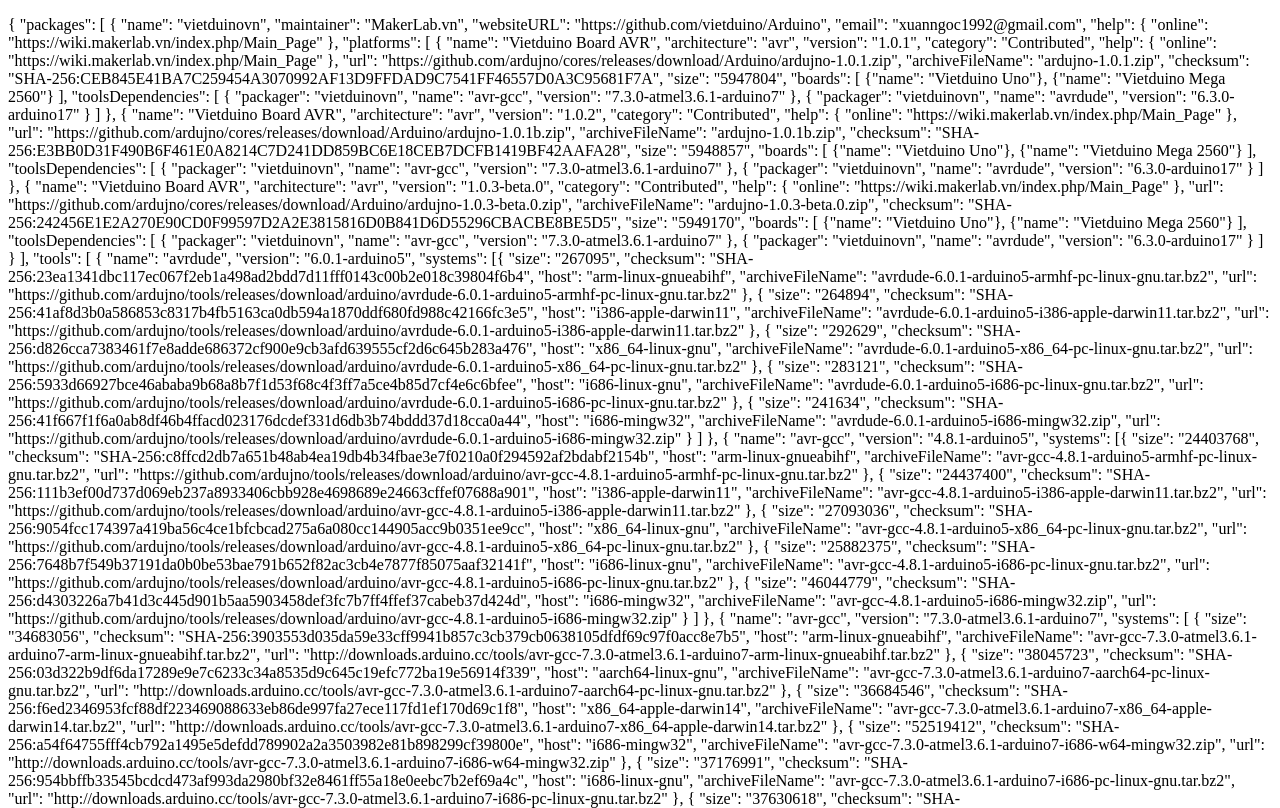
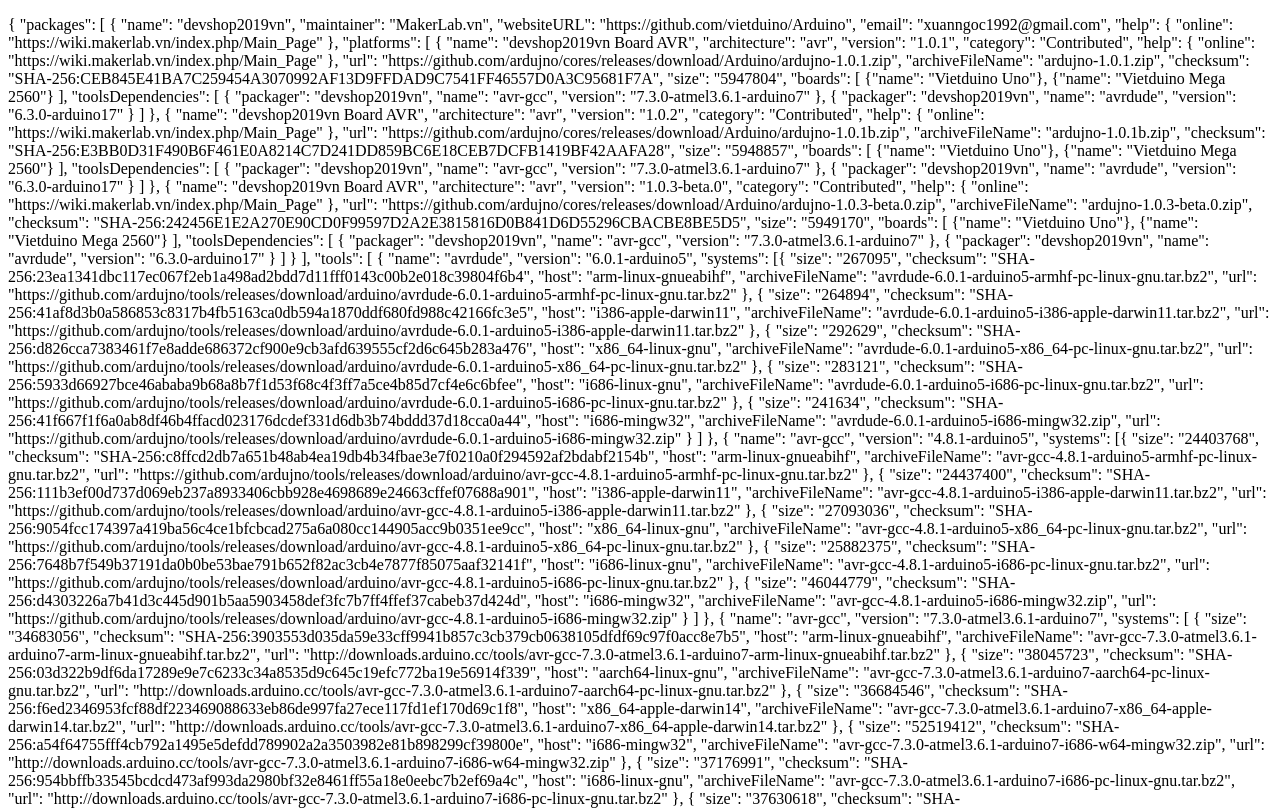
Before and after one commit to devshop2019/devshop2019.github.io, a plain HTML site: page index.html in a window 1280 px wide. Shown: the top 808 px of the page. Drawn offline with Linux system fonts and the light colour scheme.

Commit message:
Update index.html

```diff
--- a/index.html
+++ b/index.html
@@ -8,7 +8,7 @@
             {
     "packages": [
       {
-        "name": "vietduinovn",
+        "name": "devshop2019vn",
         "maintainer": "MakerLab.vn",
         "websiteURL": "https://github.com/vietduino/Arduino",
         "email": "xuanngoc1992@gmail.com",
@@ -17,7 +17,7 @@
         },
         "platforms": [
           {
-            "name": "Vietduino Board AVR",
+            "name": "devshop2019vn Board AVR",
             "architecture": "avr",
             "version": "1.0.1",
             "category": "Contributed",
@@ -34,19 +34,19 @@
             ],
             "toolsDependencies": [
               {
-                "packager": "vietduinovn",
+                "packager": "devshop2019vn",
                 "name": "avr-gcc",
                 "version": "7.3.0-atmel3.6.1-arduino7"
               },
               {
-                "packager": "vietduinovn",
+                "packager": "devshop2019vn",
                 "name": "avrdude",
                 "version": "6.3.0-arduino17"
               }
             ]
           },
           {
-            "name": "Vietduino Board AVR",
+            "name": "devshop2019vn Board AVR",
             "architecture": "avr",
             "version": "1.0.2",
             "category": "Contributed",
@@ -63,19 +63,19 @@
             ],
             "toolsDependencies": [
               {
-                "packager": "vietduinovn",
+                "packager": "devshop2019vn",
                 "name": "avr-gcc",
                 "version": "7.3.0-atmel3.6.1-arduino7"
               },
               {
-                "packager": "vietduinovn",
+                "packager": "devshop2019vn",
                 "name": "avrdude",
                 "version": "6.3.0-arduino17"
               }
             ]
           },
           {
-            "name": "Vietduino Board AVR",
+            "name": "devshop2019vn Board AVR",
             "architecture": "avr",
             "version": "1.0.3-beta.0",
             "category": "Contributed",
@@ -92,12 +92,12 @@
             ],
             "toolsDependencies": [
               {
-                "packager": "vietduinovn",
+                "packager": "devshop2019vn",
                 "name": "avr-gcc",
                 "version": "7.3.0-atmel3.6.1-arduino7"
               },
               {
-                "packager": "vietduinovn",
+                "packager": "devshop2019vn",
                 "name": "avrdude",
                 "version": "6.3.0-arduino17"
               }
```
